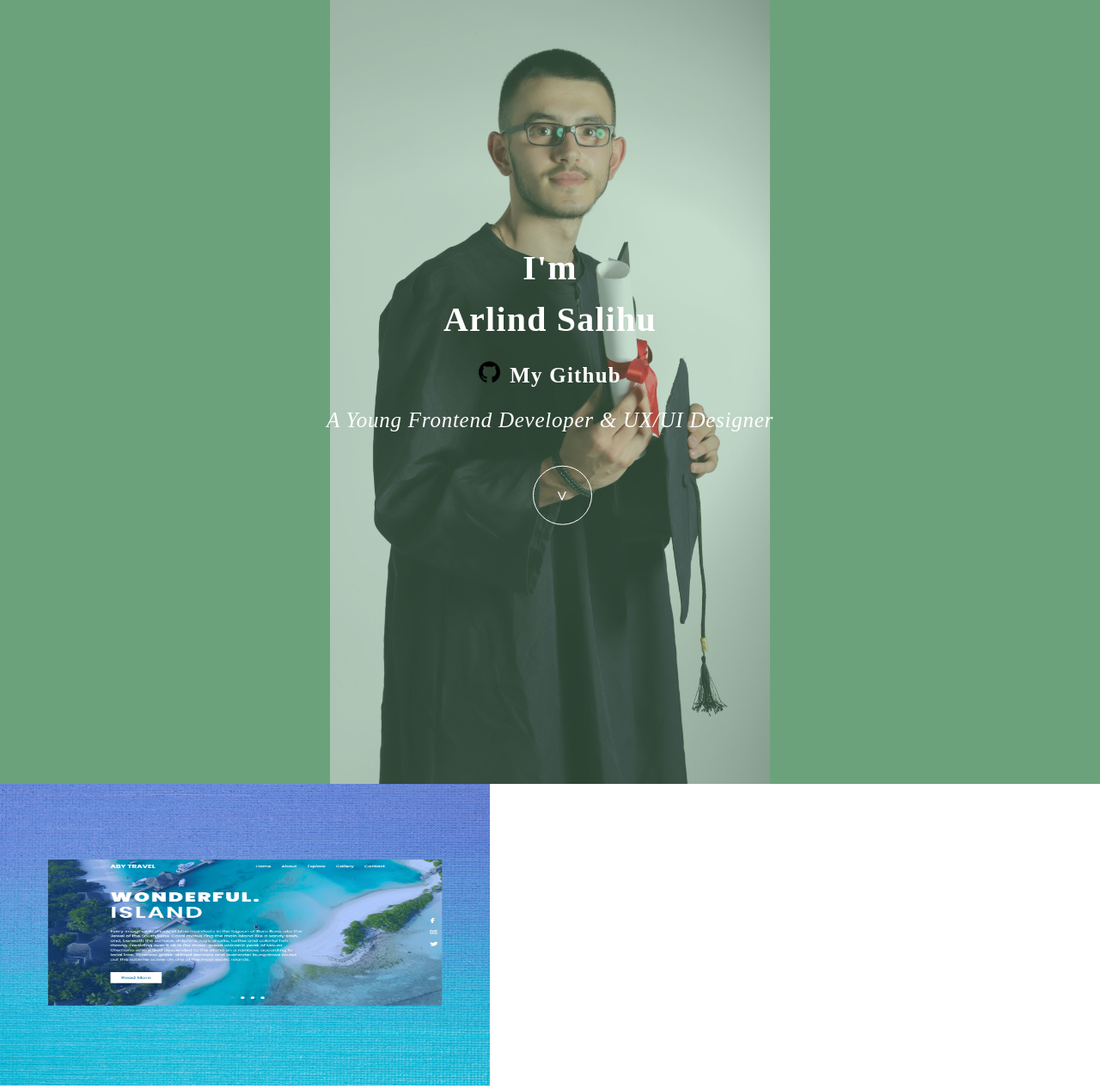
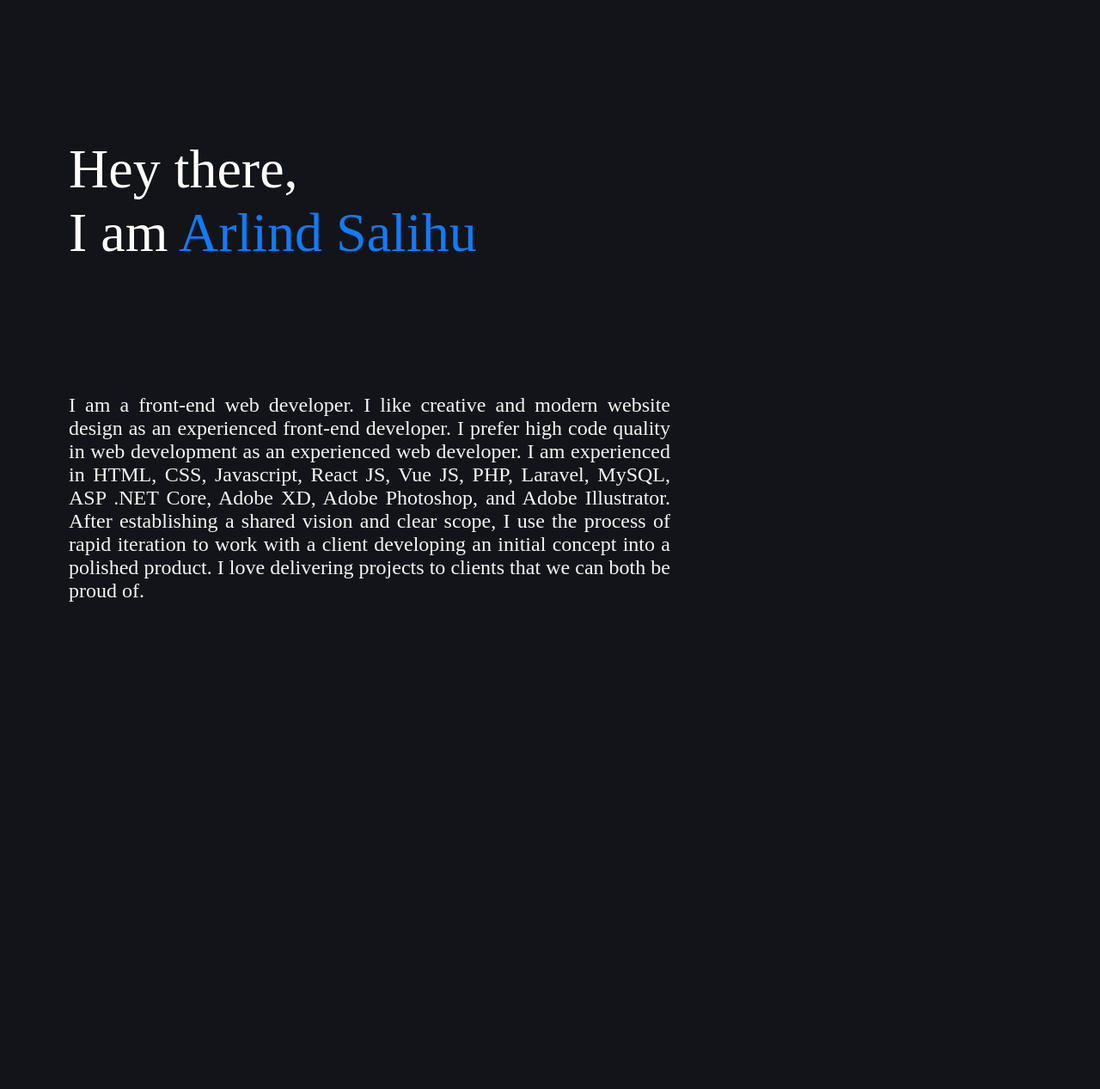
Before and after one commit to Arlind-Salihu/Starlabs_Portfolio, a PHP site: page /html/index.html in a window 1280 px wide. Shown: the whole page at 86% size. After the commit the page ends 700 px from the top, so only its background shows below. Run offline with PHP 8.4, Linux system fonts and the light colour scheme.

Commit message:
Changes of first section styling

```diff
--- a/css/style.css
+++ b/css/style.css
@@ -1,111 +1,42 @@
 * {
+    padding: 0;
     margin: 0;
+    text-decoration: none;
+    list-style: none;
+    box-sizing: border-box;
 }
 
 html {
     scroll-behavior: smooth;
 }
 
-.firstContainer {
-    background-color: #6ba27c;
+body{
+    background-color: #131419;
 }
 
-.headerImage {
-    display: block;
-    max-height: 100%;
-    margin-left: auto;
-    margin-right: auto;
-    width: 40%;
-    opacity: 0.6;
+#landing {
+    height: auto;
+    margin-top: 10rem;
 }
 
-.headerImageText {
-    position: absolute;
-    top: 50%;
-    transform: translateY(-50%);
-    width: 100%;
-    text-align: center;
-    margin: 0;
+.intro {
     color: white;
-    font-family: "Playfair Display", serif;
-    line-height: 1.5;
-    font-size: 40px;
-    letter-spacing: 0.03em;
+    font-size: 4rem;
+    margin: 5rem;
+    margin-top: 10rem;
 }
 
-.github {
-    text-decoration: none;
-    color: white;
-    justify-content: center;
-    align-items: center;
-    font-size: 25px;
+.introText {
+    color: whitesmoke;
+    font-family: 'Varela Round';
+    font-size: 1.5rem;
+    width: auto;
+    margin: 05rem;
+    max-width: 700px;
+    margin-top: 150px;
+    text-align: justify;
 }
 
-.github:hover {
-    text-decoration: none;
-    color: #82b078;
+.spanName {
+    color: #117bfb;
 }
-
-.secondText {
-    font-family: Playfair Display serif;
-    line-height: 1.5;
-    font-size: 25px;
-    padding: 8px 0px 10px 0px;
-    letter-spacing: 0.03em;
-    font-style: italic;
-    font-weight: 400;
-}
-
-.arrow {
-    position: absolute;
-    top: 125%;
-    margin-left: -20px;
-    transform: translateY(-50%);
-    width: 67px;
-    height: 67px;
-    border: 1px solid #ffffff;
-    border-radius: 50%;
-    color: #ffffff;
-    transition: all ease 0.35s;
-    text-align: center !important;
-    justify-content: center !important;
-    flex-direction: column !important;
-    display: inline-flex !important;
-    align-items: center !important;
-    text-decoration: none;
-    font-weight: bolder;
-    font-size: 20px;
-}
-
-.arrow:hover {
-    background-color: white;
-    color: black;
-}
-
-@media screen and (max-width: 767px) {
-    .headerImageText {
-        margin-top: -260px;
-        font-size: 20px;
-    }
-
-    .github {
-        font-size: 15px;
-    }
-
-    .secondText {
-        font-size: 15px;
-    }
-
-    .arrow {
-        top: 110%;
-        width: 37px;
-        height: 37px;
-        margin-left: -10px;
-    }
-}
-
-@media screen and (min-width: 768px) and (max-width:1023px){
-    .headerImageText {
-        margin-top: -260px;
-    }
-}
--- a/html/index.html
+++ b/html/index.html
@@ -9,45 +9,24 @@
     <title>Portfolio</title>
   </head>
   <body>
-
     <!-- START OF FIRST CONTAINER -->
-    <div class="firstContainer">
-      <img class="headerImage" src="../images/lindi.png" alt="mainImage" />
-      <h3 class="headerImageText">
-        I'm <br />
-        Arlind Salihu <br />
-        <img
-          src="../images/github.png"
-          alt="img"
-          style="width: 25px; height: 25px;"
-        />
-        <a
-          class="github"
-          href="https://github.com/Arlind-Salihu"
-          target="_blank"
-          >My Github</a
-        >
-        <br />
-        <p class="secondText">A Young Frontend Developer & UX/UI Designer</p>
-        <div class="col-12 text-center offset-top-75" data-wow-delay=".2s">
-          <a class="arrow" href="#about" data-custom-scroll-to="about">
-            <span>
-              ˅
-            </span>
-          </a>
-        </div>
-        </h3>
+    <section id="landing">
+      <div class="landingClass">
+        <p class="intro">
+          Hey there,<br />I am <span class="spanName">Arlind Salihu</span>
+        </p>
+        <p class="introText">
+          I am a front-end web developer.
+          I like creative and modern website design as an experienced front-end developer.
+          I prefer high code quality in web development as an experienced web developer.
+          I am experienced in HTML, CSS, Javascript, React JS, Vue JS, PHP, Laravel, MySQL,
+          ASP .NET Core, Adobe XD, Adobe Photoshop, and Adobe Illustrator.
+          After establishing a shared vision and clear scope, I use the process of rapid
+          iteration to work with a client developing an initial concept into a polished product.
+          I love delivering projects to clients that we can both be proud of.
+        </p>
       </div>
-      <!-- END OF FIRST CONTAINER -->
-
-
-      <!-- START OF SECOND CONTAINER -->
-      <div id="about">
-        <div class="block-decorate-img wow fadeInLeft" data-wow-delay=".2s"><img
-          src="../images/aby.jpg" alt="" width="570" height="351" />
-        </div>
-      </div>
-      <!-- END OF SECOND CONTAINER -->
-
+    </section>
+    <!-- END OF FIRST CONTAINER -->
   </body>
 </html>
--- a/js/script.js
+++ /dev/null
@@ -1,5 +0,0 @@
-$("#about").click(function() {
-    $('html, body').animate({
-        scrollTop: $("#myDiv").offset().top
-    }, 2000);
-});
```
